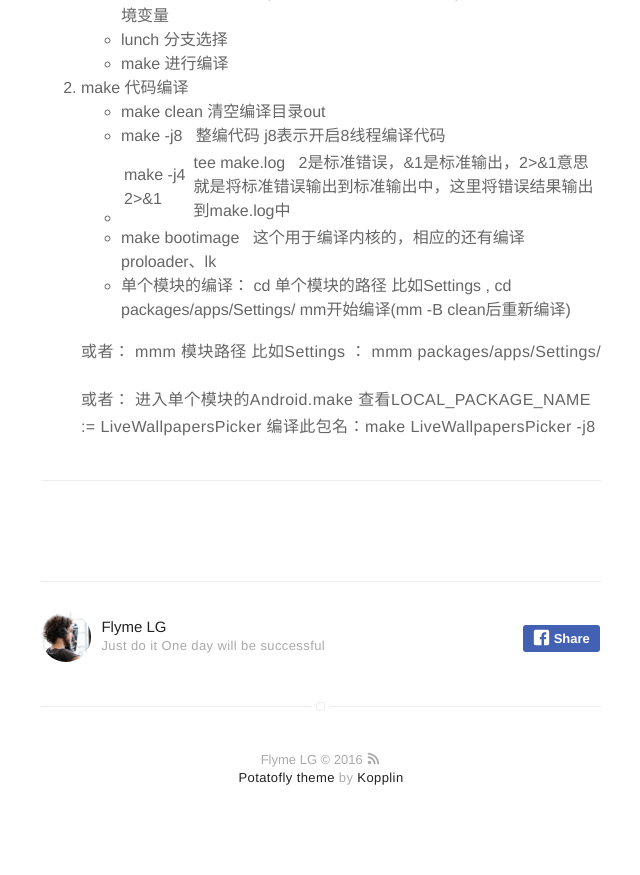
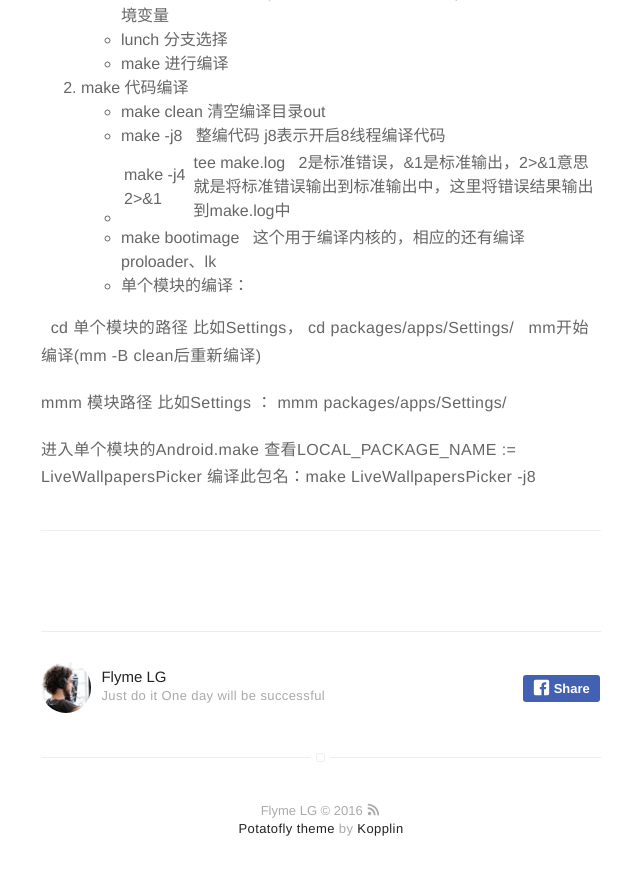
Before and after one commit to potatofly/potatofly.github.io, a Jekyll site: the page built from _posts/2016-10-21-note.md, in a window 1280 px wide and 900 px high, scrolled down 2174 px. Shown: the top 875 px of the window, without its empty margins (319-959 px from the left). Built offline with Jekyll 4.4.1, drawn with Linux system fonts in a browser that asks for light colours; before the commit the page ends 3023 px from its top, so only the background shows below that.

Commit message:
Update 2016-10-21-note.md

```diff
--- a/_posts/2016-10-21-note.md
+++ b/_posts/2016-10-21-note.md
@@ -82,11 +82,13 @@ description: 整理的一些常用工具及技巧
  * make -j8    整编代码  j8表示开启8线程编译代码
  * make -j4 2>&1 | tee make.log    2是标准错误，&1是标准输出，2>&1意思就是将标准错误输出到标准输出中，这里将错误结果输出到make.log中
  * make bootimage   这个用于编译内核的，相应的还有编译proloader、lk
- * 单个模块的编译：  cd 单个模块的路径  比如Settings , cd packages/apps/Settings/    mm开始编译(mm -B  clean后重新编译)
+ * 单个模块的编译：
 
-   或者：  mmm 模块路径  比如Settings ： mmm packages/apps/Settings/
+   cd 单个模块的路径  比如Settings， cd packages/apps/Settings/    mm开始编译(mm -B  clean后重新编译)
 
-   或者：  进入单个模块的Android.make  查看LOCAL_PACKAGE_NAME := LiveWallpapersPicker  编译此包名：make LiveWallpapersPicker -j8
+   mmm 模块路径  比如Settings ： mmm packages/apps/Settings/
+
+   进入单个模块的Android.make  查看LOCAL_PACKAGE_NAME := LiveWallpapersPicker  编译此包名：make LiveWallpapersPicker -j8
 
 
 
```
